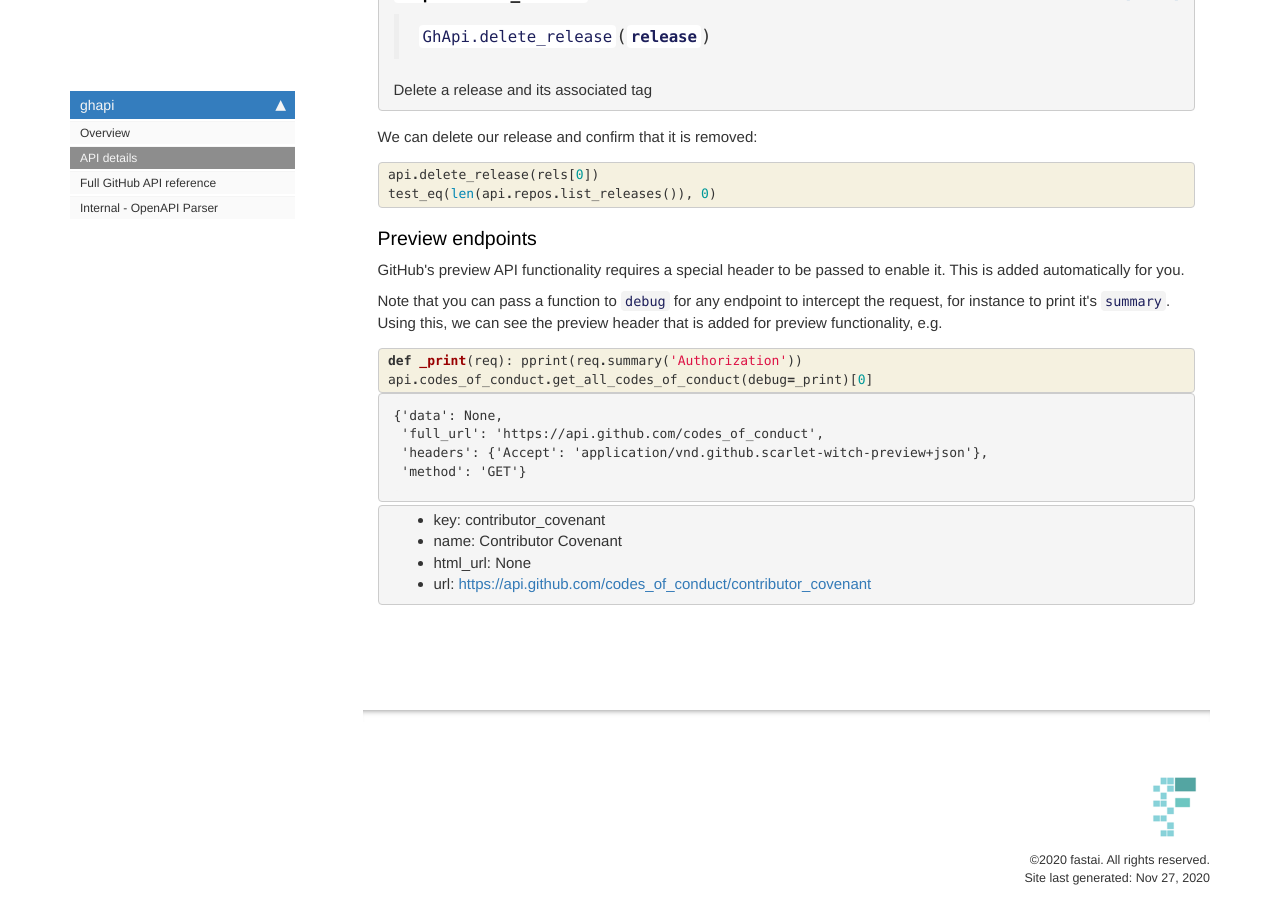
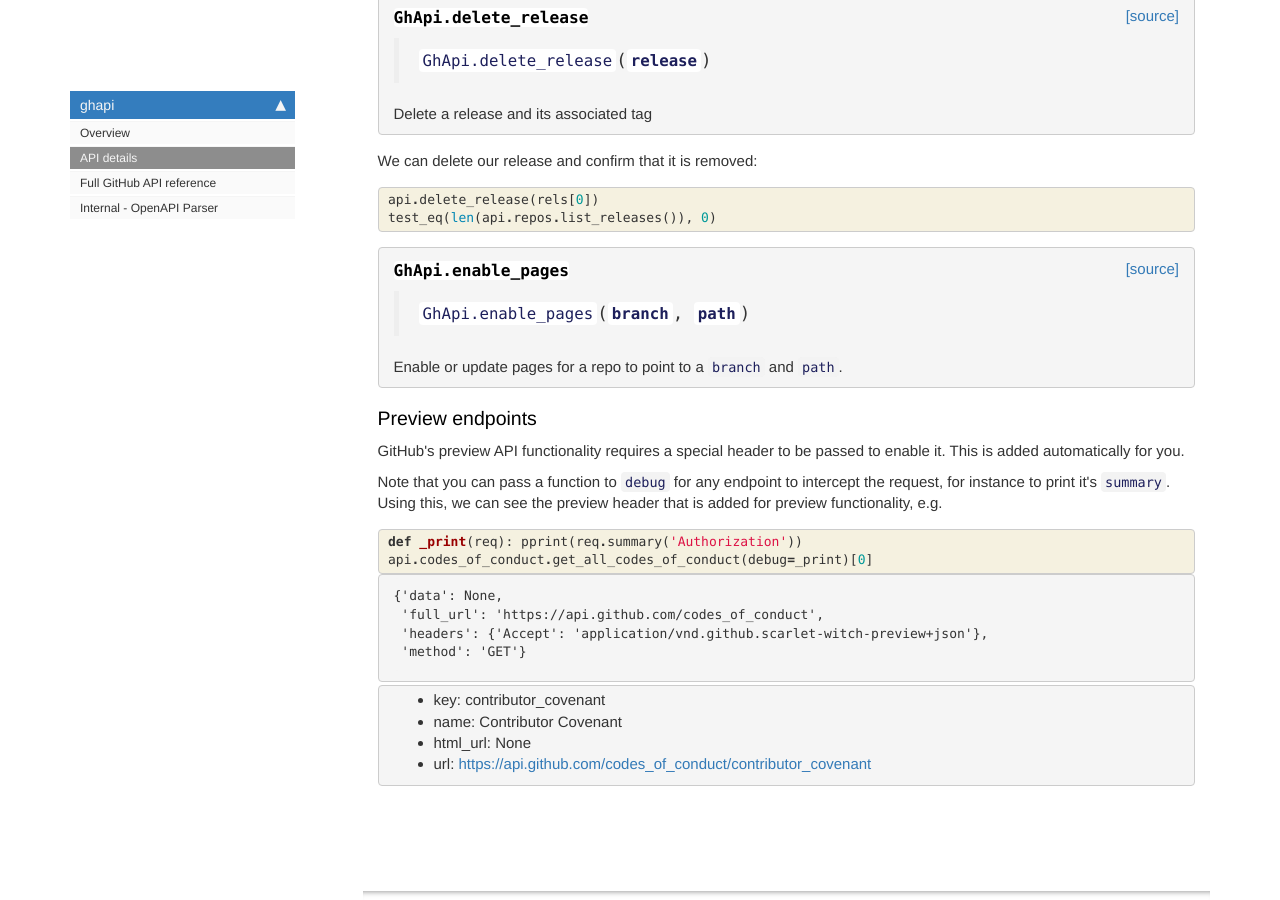
Before and after one commit to fastai/ghapi, a Jekyll site: the page built from docs/core.html, in a window 1280 px wide and 900 px high, scrolled down 4034 px. Built offline with Jekyll 4.4.1, drawn with Linux system fonts in a browser that asks for light colours; nearby versions of some CDN libraries; comment, search, counter and statistics services are not loaded.

Commit message:
add pages wrapper

```diff
--- a/docs/core.html
+++ b/docs/core.html
@@ -75,7 +75,7 @@ nb_path: "00_core.ipynb"
 
 
 <div class="output_markdown rendered_html output_subarea ">
-<h2 id="GhApi" class="doc_header"><code>class</code> <code>GhApi</code><a href="https://github.com/fastai/ghapi/tree/master/ghapi/core.py#L72" class="source_link" style="float:right">[source]</a></h2><blockquote><p><code>GhApi</code>(<strong><code>owner</code></strong>=<em><code>None</code></em>, <strong><code>repo</code></strong>=<em><code>None</code></em>, <strong><code>token</code></strong>=<em><code>None</code></em>, <strong>**<code>kwargs</code></strong>)</p>
+<h2 id="GhApi" class="doc_header"><code>class</code> <code>GhApi</code><a href="https://github.com/fastai/ghapi/tree/master/ghapi/core.py#L73" class="source_link" style="float:right">[source]</a></h2><blockquote><p><code>GhApi</code>(<strong><code>owner</code></strong>=<em><code>None</code></em>, <strong><code>repo</code></strong>=<em><code>None</code></em>, <strong><code>token</code></strong>=<em><code>None</code></em>, <strong>**<code>kwargs</code></strong>)</p>
 </blockquote>
 
 </div>
@@ -533,7 +533,7 @@ nb_path: "00_core.ipynb"
 
 
 <div class="output_markdown rendered_html output_subarea ">
-<h4 id="GhApi.create_release" class="doc_header"><code>GhApi.create_release</code><a href="https://github.com/fastai/ghapi/tree/master/ghapi/core.py#L106" class="source_link" style="float:right">[source]</a></h4><blockquote><p><code>GhApi.create_release</code>(<strong><code>tag_name</code></strong>, <strong><code>branch</code></strong>=<em><code>'master'</code></em>, <strong><code>name</code></strong>=<em><code>None</code></em>, <strong><code>body</code></strong>=<em><code>''</code></em>, <strong><code>draft</code></strong>=<em><code>False</code></em>, <strong><code>prerelease</code></strong>=<em><code>False</code></em>, <strong><code>files</code></strong>=<em><code>None</code></em>)</p>
+<h4 id="GhApi.create_release" class="doc_header"><code>GhApi.create_release</code><a href="https://github.com/fastai/ghapi/tree/master/ghapi/core.py#L107" class="source_link" style="float:right">[source]</a></h4><blockquote><p><code>GhApi.create_release</code>(<strong><code>tag_name</code></strong>, <strong><code>branch</code></strong>=<em><code>'master'</code></em>, <strong><code>name</code></strong>=<em><code>None</code></em>, <strong><code>body</code></strong>=<em><code>''</code></em>, <strong><code>draft</code></strong>=<em><code>False</code></em>, <strong><code>prerelease</code></strong>=<em><code>False</code></em>, <strong><code>files</code></strong>=<em><code>None</code></em>)</p>
 </blockquote>
 <p>Wrapper for <a href="/core.html#GhApi.repos.create_release"><code>GhApi.repos.create_release</code></a> which also uploads <code>files</code></p>
 
@@ -634,7 +634,7 @@ nb_path: "00_core.ipynb"
 
 
 <div class="output_markdown rendered_html output_subarea ">
-<h4 id="GhApi.list_tags" class="doc_header"><code>GhApi.list_tags</code><a href="https://github.com/fastai/ghapi/tree/master/ghapi/core.py#L118" class="source_link" style="float:right">[source]</a></h4><blockquote><p><code>GhApi.list_tags</code>(<strong><code>prefix</code></strong>:<code>str</code>=<em><code>''</code></em>)</p>
+<h4 id="GhApi.list_tags" class="doc_header"><code>GhApi.list_tags</code><a href="https://github.com/fastai/ghapi/tree/master/ghapi/core.py#L119" class="source_link" style="float:right">[source]</a></h4><blockquote><p><code>GhApi.list_tags</code>(<strong><code>prefix</code></strong>:<code>str</code>=<em><code>''</code></em>)</p>
 </blockquote>
 <p>List all tags, optionally filtered to those starting with <code>prefix</code></p>
 
@@ -714,7 +714,7 @@ nb_path: "00_core.ipynb"
 
 
 <div class="output_markdown rendered_html output_subarea ">
-<h4 id="GhApi.list_branches" class="doc_header"><code>GhApi.list_branches</code><a href="https://github.com/fastai/ghapi/tree/master/ghapi/core.py#L124" class="source_link" style="float:right">[source]</a></h4><blockquote><p><code>GhApi.list_branches</code>(<strong><code>prefix</code></strong>:<code>str</code>=<em><code>''</code></em>)</p>
+<h4 id="GhApi.list_branches" class="doc_header"><code>GhApi.list_branches</code><a href="https://github.com/fastai/ghapi/tree/master/ghapi/core.py#L125" class="source_link" style="float:right">[source]</a></h4><blockquote><p><code>GhApi.list_branches</code>(<strong><code>prefix</code></strong>:<code>str</code>=<em><code>''</code></em>)</p>
 </blockquote>
 <p>List all branches, optionally filtered to those starting with <code>prefix</code></p>
 
@@ -770,7 +770,7 @@ nb_path: "00_core.ipynb"
 
 
 <div class="output_markdown rendered_html output_subarea ">
-<h4 id="GhApi.delete_release" class="doc_header"><code>GhApi.delete_release</code><a href="https://github.com/fastai/ghapi/tree/master/ghapi/core.py#L89" class="source_link" style="float:right">[source]</a></h4><blockquote><p><code>GhApi.delete_release</code>(<strong><code>release</code></strong>)</p>
+<h4 id="GhApi.delete_release" class="doc_header"><code>GhApi.delete_release</code><a href="https://github.com/fastai/ghapi/tree/master/ghapi/core.py#L90" class="source_link" style="float:right">[source]</a></h4><blockquote><p><code>GhApi.delete_release</code>(<strong><code>release</code></strong>)</p>
 </blockquote>
 <p>Delete a release and its associated tag</p>
 
@@ -805,6 +805,38 @@ nb_path: "00_core.ipynb"
     </div>
 </div>
 </div>
+
+</div>
+    {% endraw %}
+
+    {% raw %}
+
+<div class="cell border-box-sizing code_cell rendered">
+
+<div class="output_wrapper">
+<div class="output">
+
+<div class="output_area">
+
+
+<div class="output_markdown rendered_html output_subarea ">
+<h4 id="GhApi.enable_pages" class="doc_header"><code>GhApi.enable_pages</code><a href="https://github.com/fastai/ghapi/tree/master/ghapi/core.py#L131" class="source_link" style="float:right">[source]</a></h4><blockquote><p><code>GhApi.enable_pages</code>(<strong><code>branch</code></strong>, <strong><code>path</code></strong>)</p>
+</blockquote>
+<p>Enable or update pages for a repo to point to a <code>branch</code> and <code>path</code>.</p>
+
+</div>
+
+</div>
+
+</div>
+</div>
+
+</div>
+    {% endraw %}
+
+    {% raw %}
+
+<div class="cell border-box-sizing code_cell rendered">
 
 </div>
     {% endraw %}
--- a/ghapi/_nbdev.py
+++ b/ghapi/_nbdev.py
@@ -8,6 +8,7 @@ index = {"GH_HOST": "00_core.ipynb",
          "GhApi.create_release": "00_core.ipynb",
          "GhApi.list_tags": "00_core.ipynb",
          "GhApi.list_branches": "00_core.ipynb",
+         "GhApi.enable_pages": "00_core.ipynb",
          "GH_OPENAPI_URL": "90_build_lib.ipynb",
          "build_funcs": "90_build_lib.ipynb",
          "GhMeta": "90_build_lib.ipynb"}
```
Also changed, not shown: ghapi/core.py (+17 -0 lines), README.md, 1 other file.
